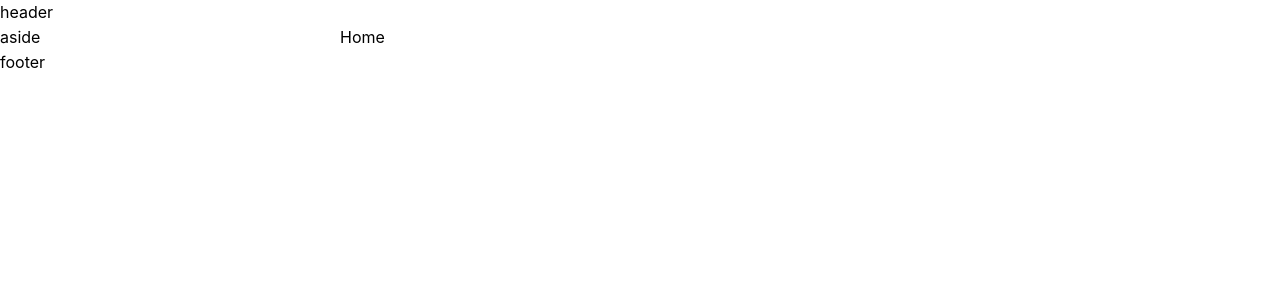
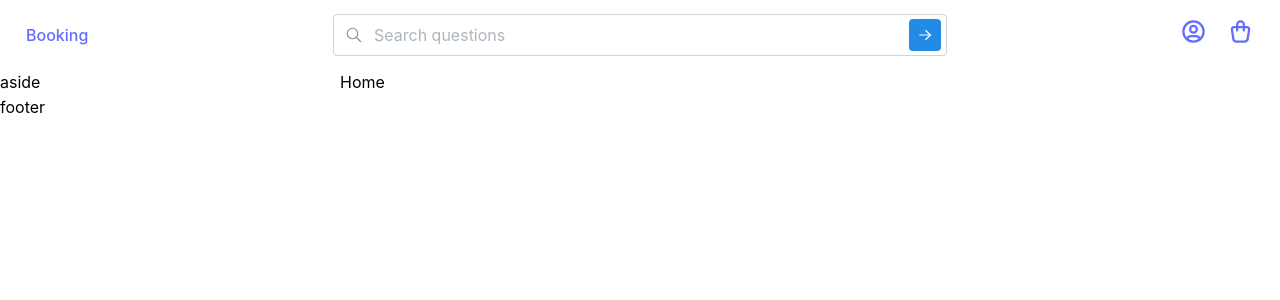
Before and after one commit to Squdward/Booking, a React (Vite) app in the folder frontend/: page / in a window 1280 px wide. Shown: the top 300 px of the page. Built offline with nearby package versions, Linux system fonts and the light colour scheme.

Commit message:
Add header (draft)

```diff
--- a/frontend/package.json
+++ b/frontend/package.json
@@ -14,6 +14,7 @@
     "@mantine/core": "^7.5.3",
     "@mantine/hooks": "^7.5.3",
     "@mantine/notifications": "^7.5.3",
+    "@tabler/icons-react": "^2.47.0",
     "axios": "^1.6.7",
     "react": "^18.2.0",
     "react-dom": "^18.2.0",
--- /dev/null
+++ b/frontend/src/features/search/index.tsx
@@ -0,0 +1,31 @@
+import { ActionIcon, TextInput, TextInputProps, rem } from "@mantine/core";
+import { IconArrowRight, IconSearch } from "@tabler/icons-react";
+import { FC } from "react";
+
+const Search:FC<TextInputProps> = (props) => {
+    return (
+        <TextInput
+            radius="sm"
+            size="md"
+            placeholder="Search questions"
+            rightSectionWidth={42}
+            leftSection={
+                <IconSearch
+                    style={{ width: rem(18), height: rem(18) }}
+                    stroke={1.5}
+                />
+            }
+            rightSection={
+                <ActionIcon size={32} radius="sm" variant="filled">
+                    <IconArrowRight
+                        style={{ width: rem(18), height: rem(18) }}
+                        stroke={1.5}
+                    />
+                </ActionIcon>
+            }
+            {...props}
+        />
+    );
+};
+
+export { Search };
--- a/frontend/src/index.css
+++ b/frontend/src/index.css
@@ -1,3 +1,9 @@
+:root {
+  --padding-sm: 12px;
+  --padding-md: 26px;
+  --padding-lg: 38px;
+}
+
 a {
   font-weight: 500;
   color: #646cff;
--- a/frontend/src/shared/layout/index.tsx
+++ b/frontend/src/layout/index.tsx
@@ -1,10 +1,11 @@
 import { FC, PropsWithChildren } from "react"
 import styles from "./styles.module.scss";
+import { Header } from "../view/header";
 
 const Layout:FC<PropsWithChildren> = ({children}) => {
     return (
         <div className={styles.layout}>
-            <header>header</header>
+            <Header/>
 
             <div className={styles.content}>
                 <aside>aside</aside>
--- a/frontend/src/pages/index.tsx
+++ b/frontend/src/pages/index.tsx
@@ -1,5 +1,5 @@
 import { createBrowserRouter } from "react-router-dom";
-import { Layout } from "../shared/layout";
+import { Layout } from "../layout";
 
 const RouterConfig = createBrowserRouter([
     {
--- /dev/null
+++ b/frontend/src/view/header/index.tsx
@@ -0,0 +1,27 @@
+import { FC } from "react"
+import { Link } from "react-router-dom"
+import { Search } from "../../features/search"
+import { IconShoppingBag, IconUserCircle } from "@tabler/icons-react";
+import styles from "./styles.module.scss";
+
+const Header:FC = () => {
+    return (
+        <header className={styles.header}>
+            <Link className={styles.logo} to="/">Booking</Link>
+
+            <Search className={styles.search}/>
+
+            <nav className={styles.navigation}>
+                <Link to="/profile">
+                    <IconUserCircle size={27}/>
+                </Link>
+
+                <Link to="/cart">
+                    <IconShoppingBag size={27}/>
+                </Link>
+            </nav>
+        </header>
+    )
+}
+
+export {Header}
--- /dev/null
+++ b/frontend/src/view/header/styles.module.scss
@@ -0,0 +1,22 @@
+.header {
+    display: flex;
+    justify-content: space-between;
+    align-items: center;
+    height: 70px;
+    padding: 0 var(--padding-md);
+}
+
+.logo {
+    min-width: 25%;
+}
+
+.search {
+    flex: 1 1 auto;
+}
+
+.navigation {
+    display: flex;
+    justify-content: flex-end;
+    gap: 20px;
+    min-width: 25%;
+}
```
Also changed, not shown: frontend/src/layout/styles.module.scss (renamed from frontend/src/shared/layout/styles.module.scss), 1 other file (tests, documents, lock files or other folders).
